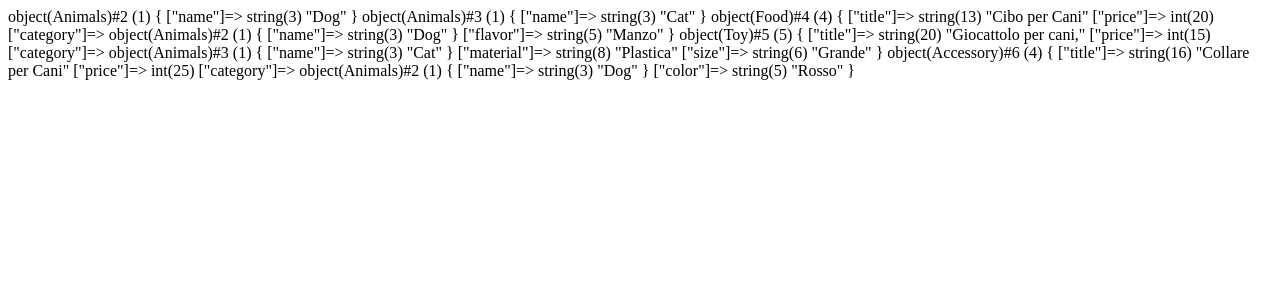
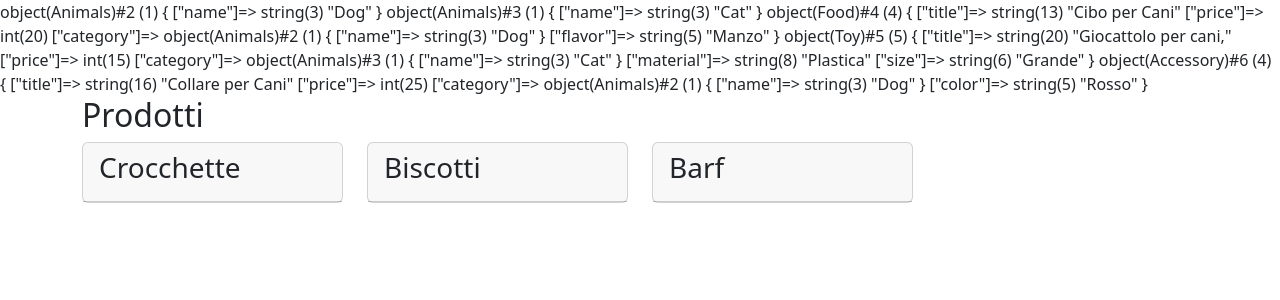
Before and after one commit to RobyLedda94/php-oop-2, a PHP site: page / in a window 1280 px wide. Shown: the top 300 px of the page. Run offline with PHP 8.4, Linux system fonts and the light colour scheme.

Commit message:
[UPD] ciclato la riga dei prodotti al momento mostro solo il titolo

```diff
--- a/data.php
+++ b/data.php
@@ -19,6 +19,8 @@ $categoryAnimals_cat = new Animals ("Cat");
 $typeOfFood = new Food ("Cibo per Cani", 20, $categoryAnimals_dog, "Manzo");
 $dogToy = new Toy ("Giocattolo per cani,", 15, $categoryAnimals_cat, "Plastica", "Grande");
 $dogAccessory = new Accessory("Collare per Cani", 25, $categoryAnimals_dog, "Rosso");
+
+
 
 
 // creo l'array di prodotti
--- a/index.php
+++ b/index.php
@@ -18,3 +18,35 @@ var_dump($dogAccessory);
 
 
 ?>
+
+<!DOCTYPE html>
+<html lang="en">
+<head>
+    <meta charset="UTF-8">
+    <meta name="viewport" content="width=device-width, initial-scale=1.0">
+    <link href="https://cdn.jsdelivr.net/npm/bootstrap@5.3.3/dist/css/bootstrap.min.css" rel="stylesheet" integrity="sha384-QWTKZyjpPEjISv5WaRU9OFeRpok6YctnYmDr5pNlyT2bRjXh0JMhjY6hW+ALEwIH" crossorigin="anonymous">
+    <title>Animals</title>
+</head>
+<body>
+    <div class="container">
+        <div class="row">
+            <div class="col-12">
+                <h2>Prodotti</h2>
+            </div>
+            <div class="col-12">
+                <div class="row">
+                    <?php foreach($products as $product){ ?>
+                        <div class="col-12 col-md-6 col-lg-3">
+                            <div class="card">
+                                <div class="card-header">
+                                    <h3><?php echo $product->title ?></h3>
+                                </div>
+                            </div>
+                        </div>
+                    <?php } ?>
+                </div>
+            </div>
+        </div>
+    </div>
+</body>
+</html>
```
